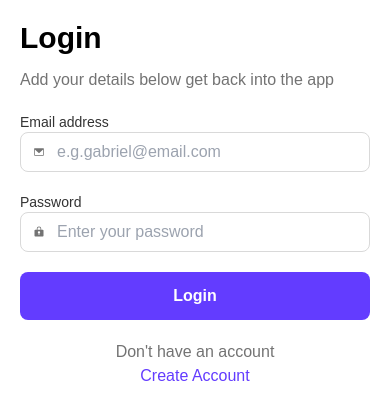
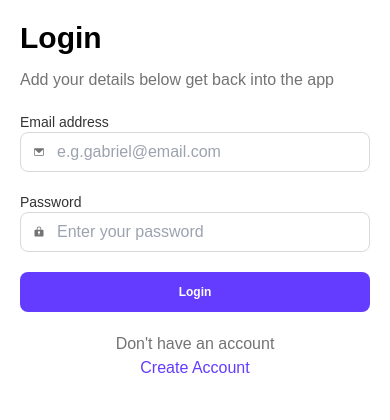
Before and after one commit to ugabb/connect-chain, a Next.js app: page /auth/login in a window 390 px wide. Shown: the top 420 px of the page. Built offline with nearby package versions, Linux system fonts and the light colour scheme; no server answers; a web font is replaced by a local one.

Commit message:
fix: button size on mobile

```diff
--- a/src/app/components/buttons/Button.tsx
+++ b/src/app/components/buttons/Button.tsx
@@ -7,7 +7,7 @@ interface Props extends ButtonHTMLAttributes<HTMLButtonElement> {
 
 const Button: React.FC<Props> = ({ name, variant, ...props }) => {
     return (
-        <button className={`${variant === "outline" ? "border border-purple text-purple hover:bg-purple/10 hover:text-lightGrey" : "bg-purple text-white"} w-full text-md rounded-lg font-bold px-9 py-3 hover:bg-purple/80 transition-all ease-in-out disabled:opacity-30`} {...props}>{name}</button>
+        <button className={`${variant === "outline" ? "border border-purple text-purple hover:bg-purple/10 hover:text-lightGrey" : "bg-purple text-white"} w-full text-xs md:text-md rounded-lg font-bold px-9 py-3 hover:bg-purple/80 transition-all ease-in-out disabled:opacity-30 text-nowrap`} {...props}>{name}</button>
     )
 }
 
```
